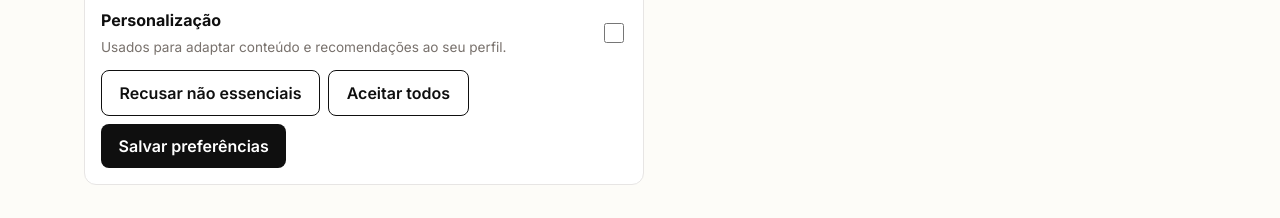
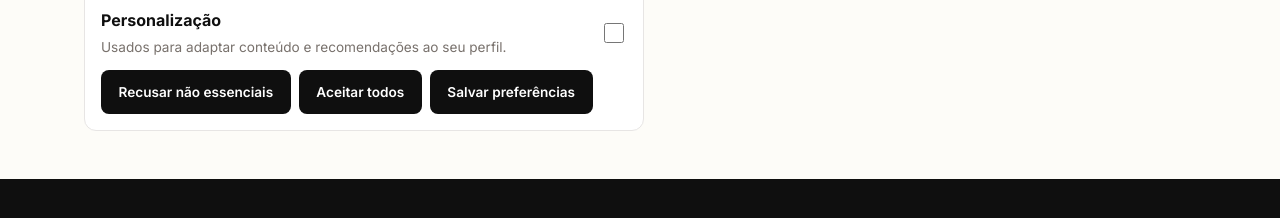
Before and after one commit to Alex-Buttielie/portal-noticias, a Next.js app in the folder frontend/: page /privacidade/preferencias-cookies in a window 1280 px wide. Shown: the part 393-611 px from the top of the page. Built offline with nearby package versions, Linux system fonts and the light colour scheme; no server answers.

Commit message:
feat(ui): ticker, mais-lidas e cookies no padrao RQ
useUrgentes/useMaisLidas nos componentes compartilhados. Cookies com Button. Fim da migracao: nenhuma pagina usa mais useEffect manual para dados.

```diff
--- a/frontend/app/privacidade/preferencias-cookies/PreferenciasCookiesConteudo.tsx
+++ b/frontend/app/privacidade/preferencias-cookies/PreferenciasCookiesConteudo.tsx
@@ -4,6 +4,7 @@ import { useEffect, useState } from "react";
 import { useAuth } from "@/lib/auth-context";
 import { useToast } from "@/components/ToastProvider";
 import * as consentimento from "@/lib/cookie-consent";
+import { Button } from "@/components/ui/Button";
 
 function formatarData(iso: string): string {
   try {
@@ -112,15 +113,13 @@ export default function PreferenciasCookiesConteudo() {
         </div>
 
         <div className="banner-cookies-acoes">
-          <button type="button" className="botao botao-secundario" onClick={recusarNaoEssenciais}>
+          <Button variante="secundaria" onClick={recusarNaoEssenciais}>
             Recusar não essenciais
-          </button>
-          <button type="button" className="botao botao-secundario" onClick={aceitarTodos}>
+          </Button>
+          <Button variante="secundaria" onClick={aceitarTodos}>
             Aceitar todos
-          </button>
-          <button type="button" className="botao" onClick={salvar}>
-            Salvar preferências
-          </button>
+          </Button>
+          <Button onClick={salvar}>Salvar preferências</Button>
         </div>
       </div>
     </div>
```
Also changed, not shown: frontend/components/MaisLidas.tsx (+4 -9 lines), frontend/components/TickerUrgente.tsx (+3 -7 lines).
